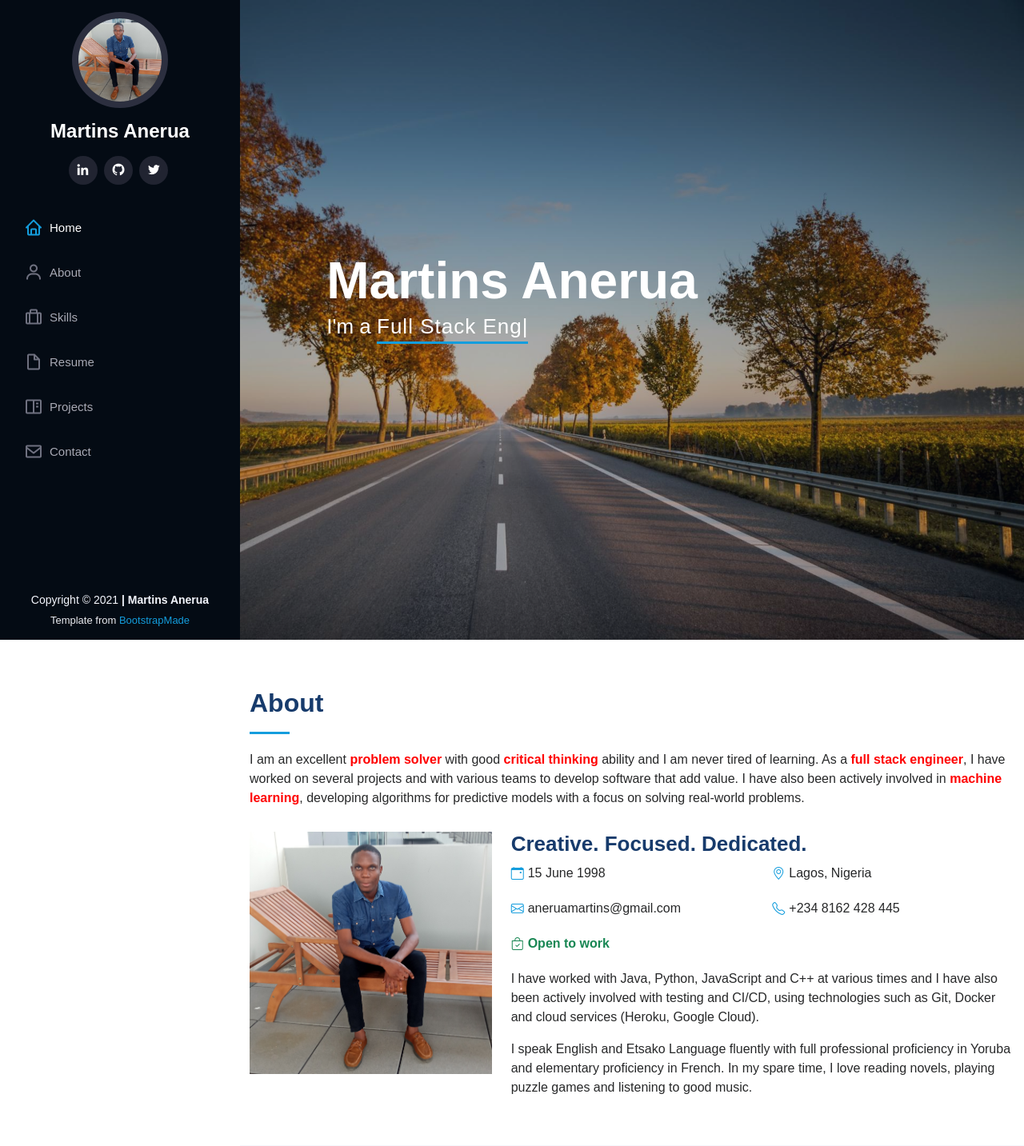
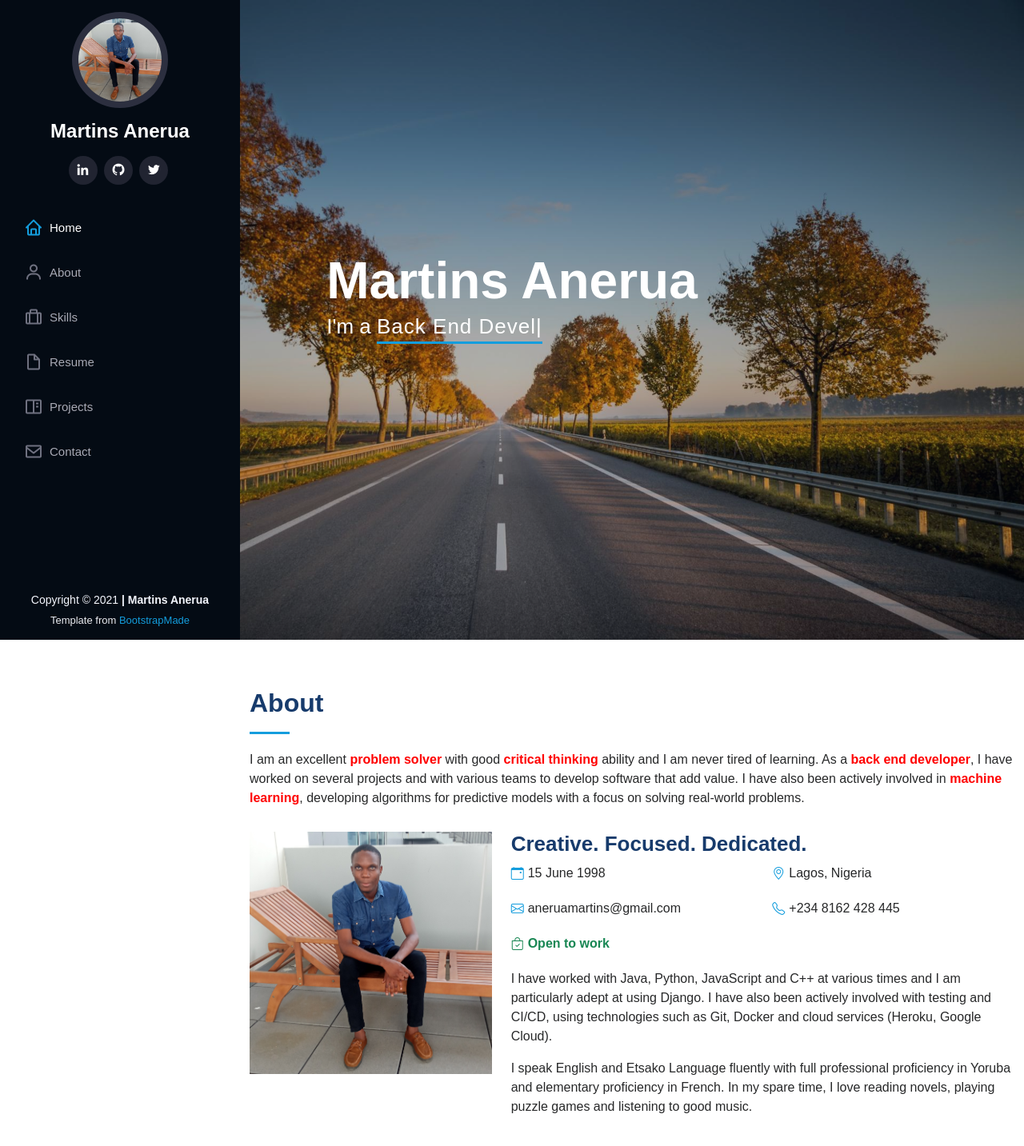
Before and after one commit to anerua/SardineNew, a Django app: page / in a window 1280 px wide. Shown: the top 1433 px of the page at 80% size. Run offline with Django 3.2, Linux system fonts and the light colour scheme; some libraries are stand-ins or nearby versions.

Commit message:
rebrands as back end developer and ML enthusiast

```diff
--- a/portfolio/templates/portfolio/index.html
+++ b/portfolio/templates/portfolio/index.html
@@ -84,7 +84,7 @@
   <section id="hero" class="d-flex flex-column justify-content-center align-items-center">
     <div class="hero-container" data-aos="fade-in">
       <h1>Martins Anerua</h1>
-      <p>I'm a <span class="typed" data-typed-items="Problem Solver, Full Stack Engineer, Machine Learning Engineer"></span></p>
+      <p>I'm a <span class="typed" data-typed-items="Problem Solver, Back End Developer, Machine Learning Enthusiast"></span></p>
     </div>
   </section><!-- End Hero -->
 
@@ -97,7 +97,7 @@
         <div class="section-title">
           <h2>About</h2>
           <p>I am an excellent <strong class="about keyword">problem solver</strong> with good <strong class="about keyword">critical thinking</strong> ability and I am never tired of learning.
-            As a <strong class="about keyword">full stack engineer</strong>, I have worked on several projects and with various teams to develop software that add value.
+            As a <strong class="about keyword">back end developer</strong>, I have worked on several projects and with various teams to develop software that add value.
             I have also been actively involved in <strong class="about keyword">machine learning</strong>, developing algorithms for predictive models with a focus on solving real-world problems.
           </p>
         </div>
@@ -128,7 +128,7 @@
               </div>
             </div>
             <p>
-              I have worked with Java, Python, JavaScript and C++ at various times and I have also been actively involved with
+              I have worked with Java, Python, JavaScript and C++ at various times and I am particularly adept at using Django. I have also been actively involved with
               testing and CI/CD, using technologies such as Git, Docker and cloud services (Heroku, Google Cloud).
             </p>
             <p>
@@ -303,7 +303,7 @@
               <p><em>Obafemi Awolowo University, Ile-Ife, Osun State, Nigeria</em></p>
               <p>
                 <strong>Activities and societies:</strong><br>
-                IEEE CIS, Students' Chapter &#9679; Google Developer Student Clubs, Obafemi Awolowo University &#9679; Nigerian Society of Engineers, Students' Chapter &#9679; Society of Petroleum Engineers, Students' Chapter
+                IEEE CIS, Students' Chapter &#9679; Electronics and Electrical Engineering Students Society &#9679; Technology and Engineering Students Association &#9679; Society of Petroleum Engineers, Students' Chapter
               </p>
             </div>
             <div class="resume-item">
@@ -329,7 +329,7 @@
               </ul>
             </div>
             <div class="resume-item">
-              <h4>Research Intern</h4>
+              <h4>Research and Development Intern</h4>
               <h5>Feb 2019 - Apr 2019</h5>
               <p><em>iLabs, Obafemi Awolowo University, Ile-Ife, Osun State</em></p>
               <ul>
```
